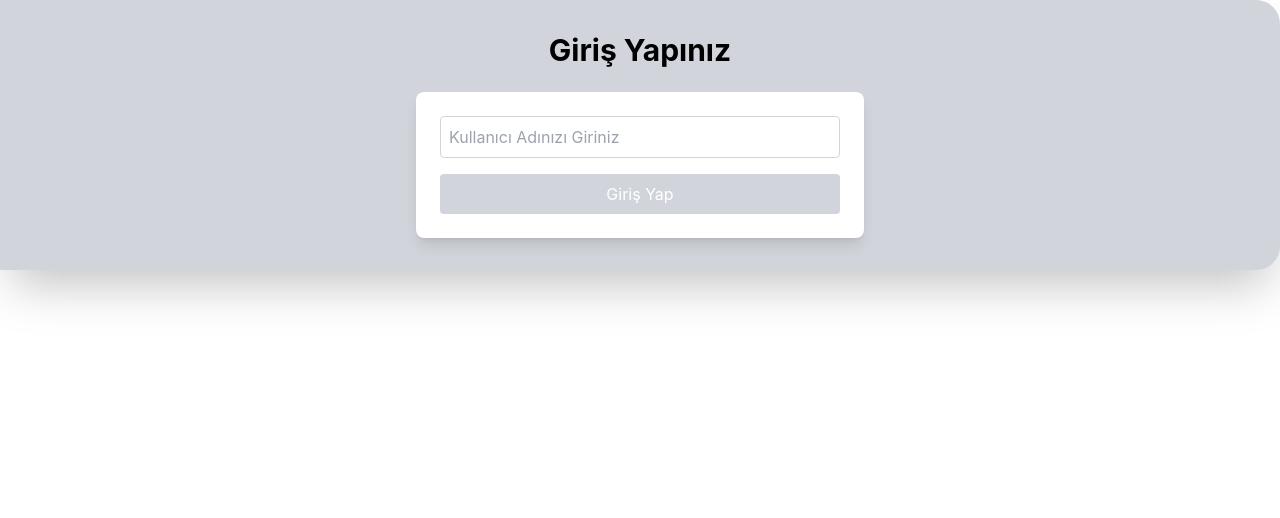
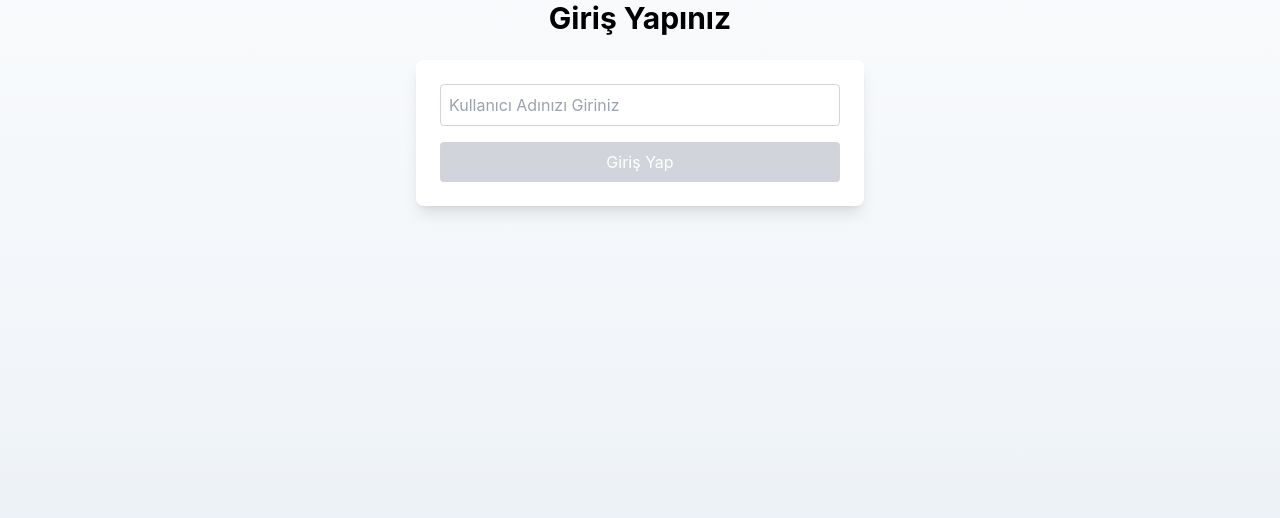
Before and after one commit to salihUnal/alistirma-projesi, a React (Create React App) app in the folder frontend/: page /tv/1 in a window 1280 px wide. Shown: the top 518 px of the page. Built offline with nearby package versions, Linux system fonts and the light colour scheme.

Commit message:
Tailwind CSS yapılandırmasına karanlık mod desteği eklendi, Layout ve Sidebar bileşenlerinde stil güncellemeleri yapıldı. MovieList bileşeninde arka plan rengi değiştirildi ve yeni buton eklendi.

```diff
--- a/frontend/src/components/Layout.tsx
+++ b/frontend/src/components/Layout.tsx
@@ -52,7 +52,14 @@ function Layout() {
   }
 
   return (
-    <div className="App bg-gray-300 rounded-r-3xl shadow-2xl p-8">
+    // <div className="App bg-gray-300 rounded-r-3xl shadow-2xl p-8">
+    <div
+      className="
+  relative min-h-screen
+  bg-gradient-to-b from-slate-50 via-slate-100 to-slate-200
+  dark:from-slate-900 dark:via-slate-950 dark:to-black
+"
+    >
       {!isLoggedIn ? (
         <LoginForm onLogin={handleLogin} onTestPage={handleTestPage} />
       ) : (
--- a/frontend/src/components/Sidebar.tsx
+++ b/frontend/src/components/Sidebar.tsx
@@ -76,7 +76,7 @@ export default function Sidebar({
             }
           }}
           className={`
-            w-full flex items-center gap-3 px-4 py-3 rounded-lg
+            w-full flex items-center gap-3 px-4 py-3 rounded-lg bg-gray-200
             text-gray-700 hover:bg-blue-50 hover:text-blue-700
             transition-all duration-200 ease-in-out
             ${level > 0 ? "ml-4 text-sm" : "font-medium"}
@@ -87,7 +87,7 @@ export default function Sidebar({
             <div
               className={`
               w-2 h-2 rounded-full
-              ${level === 0 ? "bg-blue-500" : "bg-gray-400"}
+              ${level === 0 ? "bg-blue-500" : "bg-green-400"}
             `}
             />
             <span>{item.label}</span>
@@ -122,10 +122,10 @@ export default function Sidebar({
   };
 
   return (
-    <aside className="h-full w-64 bg-white border-r border-gray-200 shadow-lg">
+    <aside className="h-full w-64 bg-gray-800 border-r border-gray-200 shadow-lg">
       {/* Header */}
       <div className="px-6 py-6 border-b border-gray-100">
-        <h2 className="text-xl font-bold text-gray-800 tracking-tight">
+        <h2 className=" font-extrabold text-2xl text-gray-100 tracking-tight">
           {title}
         </h2>
       </div>
--- a/frontend/src/pages/MovieList.tsx
+++ b/frontend/src/pages/MovieList.tsx
@@ -67,10 +67,13 @@ function MovieList({ onBack }: TestPageProps) {
     switch (currentPage) {
       case "Filmler":
         return (
-          <div className="bg-white p-6 rounded-lg shadow">
+          <div className="bg-gray-800 p-6 rounded-lg shadow">
             <div className="mb-6">
               <h3 className="text-lg font-semibold mb-3">
-              {category ? `${category.toLocaleUpperCase('tr-TR')} Filmleri` : "Tüm Filmler"}              </h3>
+                {category
+                  ? `${category.toLocaleUpperCase("tr-TR")} Filmleri`
+                  : "Tüm Filmler"}{" "}
+              </h3>
               {/* Filtre butonları */}
               <div className="flex flex-wrap gap-2">
                 {/* ... filtre butonları ... */}
@@ -235,13 +238,21 @@ function MovieList({ onBack }: TestPageProps) {
       <div className="absolute top-4 right-4 z-50">
         <button
           onClick={onBack}
-          className="bg-red-500 hover:bg-red-600 text-white px-4 py-2 rounded-lg shadow-lg transition-colors duration-200"
+          className="bg-orange-500 hover:bg-red-700 text-white px-4 py-2 rounded-lg shadow-lg transition-colors duration-200"
         >
           Çıkış Yap
         </button>
       </div>
+      <div className="absolute top-4 right-4 z-50">
+        <button
+          // onClick={onBack}
+          className="bg-orange-500 hover:bg-red-700 text-white px-4 py-2 rounded-lg shadow-lg transition-colors duration-200"
+        >
+          ⚛
+        </button>
+      </div>
 
-      <div className="flex gap-6">
+      <div className="flex gap-6 ">
         <Sidebar title="Menü" onItemClick={handleSidebarClick} />
         <div className="flex-1">
           <h1 className="text-3xl text-center font-bold mb-6">Filmler</h1>
--- a/frontend/tailwind.config.js
+++ b/frontend/tailwind.config.js
@@ -1,5 +1,6 @@
 /** @type {import('tailwindcss').Config} */
 module.exports = {
+  darkMode: "class",
   content: ["./src/**/*.{js,jsx,ts,tsx}"],
   theme: {
     extend: {},
```
